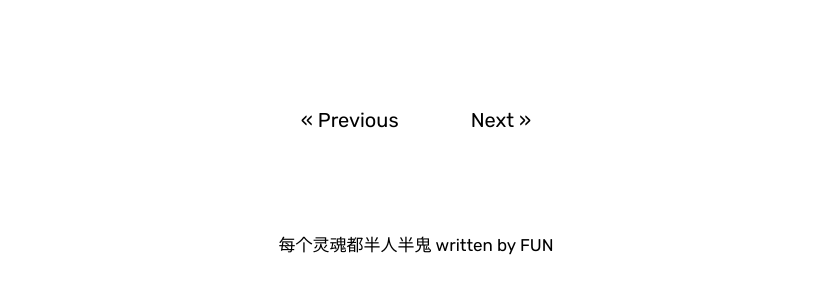
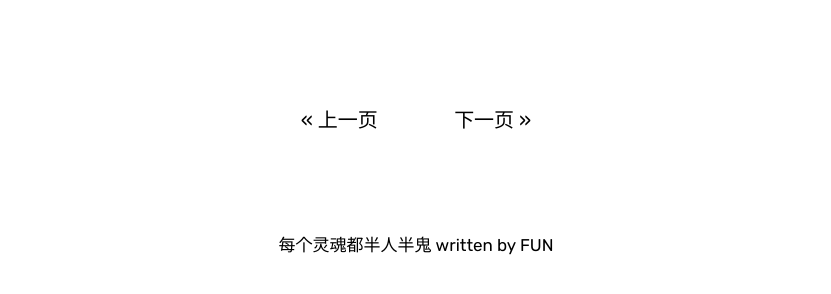
Before and after one commit to FUNzmr/Remember, a Jekyll site: the page built from index.html, in a window 1280 px wide and 900 px high, scrolled down 3875 px. Shown: the part 577-871 px from the top of the window, without its empty margins (224-1055 px from the left). Built offline with Jekyll 4.4.1, drawn with Linux system fonts in a browser that asks for light colours; some web fonts are replaced; the list of posts is cut into pages by our own code.

Commit message:
Update pagination.html

```diff
--- a/_includes/post/pagination.html
+++ b/_includes/post/pagination.html
@@ -7,19 +7,19 @@
       {% if paginator.page == 2 %}
             <a rel="prev" href="{{ site.baseurl }}/">&laquo; Previous</a>
         {% else %}
-        <a rel="prev" href="{{ site.baseurl }}/page-{{paginator.previous_page}}/">&laquo; Previous</a>
+        <a rel="prev" href="{{ site.baseurl }}/page-{{paginator.previous_page}}/">&laquo; 上一页</a>
         {% endif %}
       {% else %}
-      <span>&laquo; Previous</span>
+      <span>&laquo; 上一页</span>
           {% endif %}
     </li>
 
 
     <li class="pagination-item-next" >
           {% if paginator.next_page %}
-      <a rel="next" href="{{ site.baseurl }}/page-{{paginator.next_page}}/">Next &raquo;</a>
+      <a rel="next" href="{{ site.baseurl }}/page-{{paginator.next_page}}/">下一页 &raquo;</a>
       {% else %}
-      <span>Next &raquo;</span>
+      <span>下一页 &raquo;</span>
           {% endif %}
     </li>
 
```
